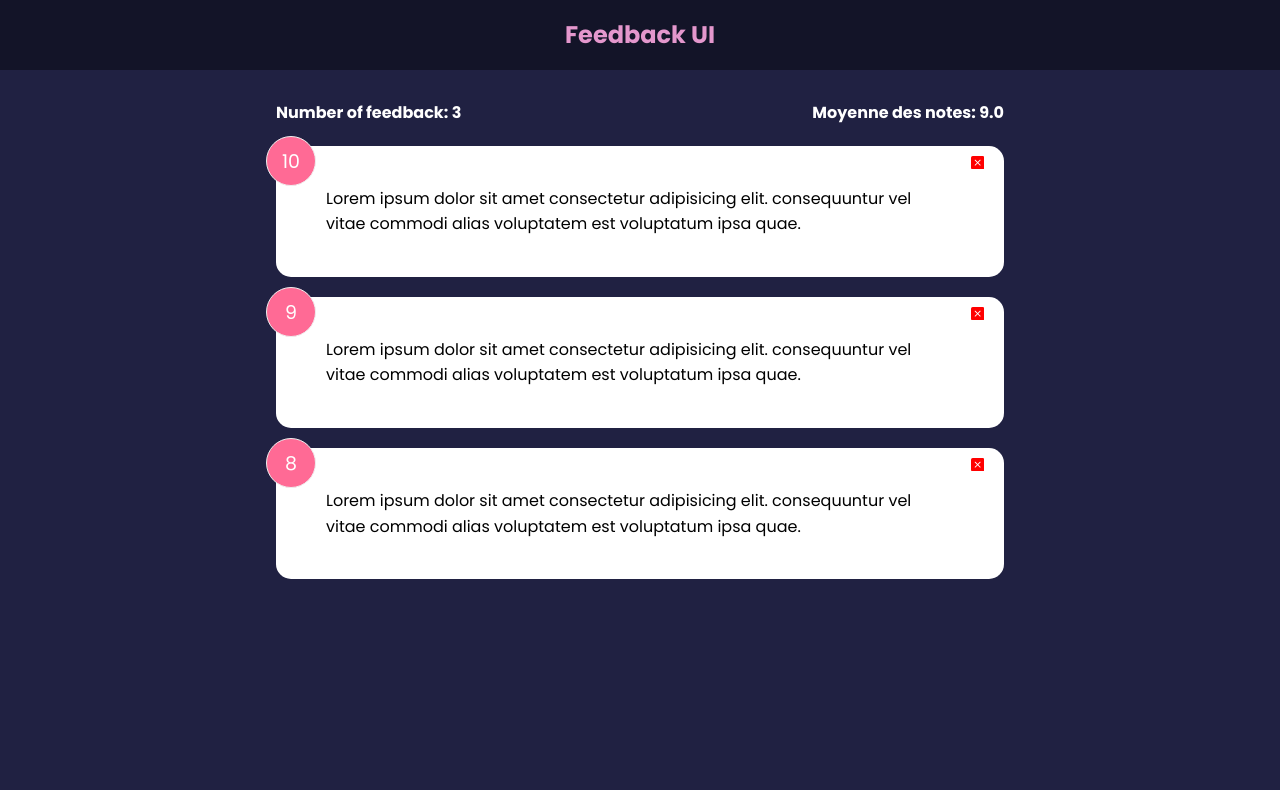
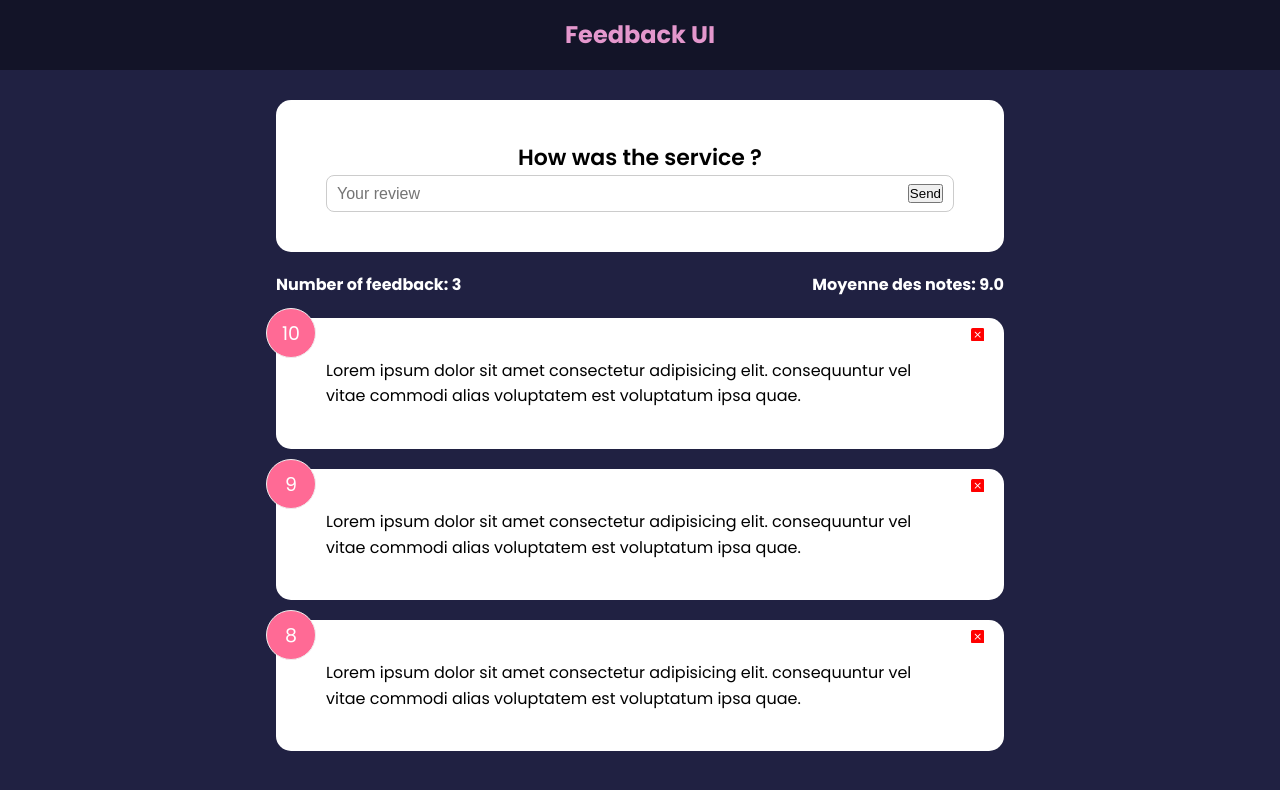
Before and after one commit to Romeorel/feedback-app-ui, a React (Create React App) app: page / in a window 1280 px wide. Shown: the top 790 px of the page. Built offline with nearby package versions, Linux system fonts and the light colour scheme.

Commit message:
Type Form and Button Added

```diff
--- a/src/App.js
+++ b/src/App.js
@@ -3,6 +3,7 @@ import Header from './components/Header'
 import FeedbackList from './components/FeedbackList'
 import FeedbackData from './data/FeedbackData'
 import FeedbackStats from './components/FeedbackStats'
+import FeedbackForm from './components/FeedbackForm'
 
 function App() {
     const [feedback, setFeedback] = useState(FeedbackData)
@@ -19,6 +20,7 @@ function App() {
         <>
             <Header />   {/* <== This is a component  */}
             <div className="container">
+                <FeedbackForm />
                 <FeedbackStats feedback={feedback}/>
                 <FeedbackList feedback={feedback}
                 handleDelete={deleteFeedback}/>
--- /dev/null
+++ b/src/components/FeedbackForm.jsx
@@ -0,0 +1,33 @@
+import {useState} from 'react'
+import Card from "./shared/Card"
+
+function FeedbackForm() {
+    const [text, setText] = useState('')
+
+    const handleTextChange = (event) => {
+        setText(event.target.value)
+
+    }
+
+
+  return (
+    <Card>
+        <form>
+            <h2>How was the service ?
+            </h2>
+            <div className="input-group">
+            <input
+            onChange={handleTextChange}
+            type="text"
+            placeholder="Your review"
+            value={text}
+            />
+            <button type="submit">Send</button>
+
+            </div>
+        </form>
+    </Card>
+  )
+}
+
+export default FeedbackForm
```
Also changed, not shown: src/components/shared/Button.jsx (added, +9 -0 lines).
